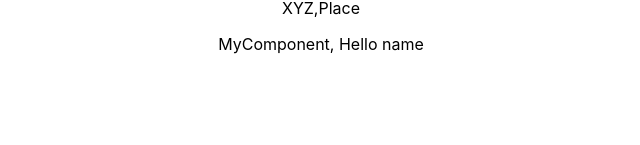
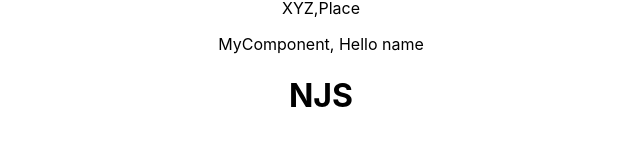
Before and after one commit to nagajayasree/2021, a React (Create React App) app: page / in a window 1280 px wide. Shown: the part 259-404 px from the top of the page, without its empty margins (319-959 px from the left). Built offline with nearby package versions, Linux system fonts and the light colour scheme.

Commit message:
added changes

```diff
--- a/src/App.tsx
+++ b/src/App.tsx
@@ -1,5 +1,5 @@
 import "./App.css";
-import { Name, Car, Pet, Home, MyComponent } from "./topics/funcComps";
+import { Car, Home, Name, Pet, MyComponent, MyName } from "./topics/funcComps";
 
 function App() {
   return (
@@ -11,6 +11,7 @@ function App() {
         My Home
       </Home>
       <MyComponent name="name">MyComponent</MyComponent>
+      <MyName />
     </div>
   );
 }
--- a/src/topics/funcComps.tsx
+++ b/src/topics/funcComps.tsx
@@ -7,7 +7,7 @@ export const Pet = ({ name }: pet) => {
   return <div>My pet name is {name}</div>;
 };
 
-export type NameProps = {
+type NameProps = {
   firstName: string;
   lastName?: string;
   children?: string; //without this prop type,children will not be displayed,throws error
@@ -22,7 +22,7 @@ export const Name = ({ firstName, lastName, children }: NameProps) => (
   </div>
 );
 
-interface ICar {
+export interface ICar {
   name: string;
   color?: string;
 }
@@ -38,7 +38,7 @@ export const Car: React.FunctionComponent<ICar> = ({
   </div>
 );
 
-type HomeProps = {
+export type HomeProps = {
   name: string;
   place: string;
 };
@@ -62,3 +62,9 @@ PropsWithChildren<Name>): React.ReactElement {
     </p>
   );
 }
+
+export function MyName(): React.ReactElement {
+  return <h1>NJS</h1>;
+}
+
+// export default { Name, Car, Pet, Home, MyName, MyComponent };
```
Also changed, not shown: src/topics/hooks.tsx (added).
